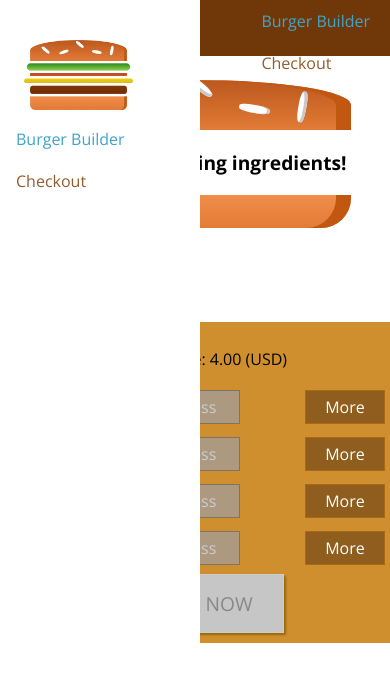
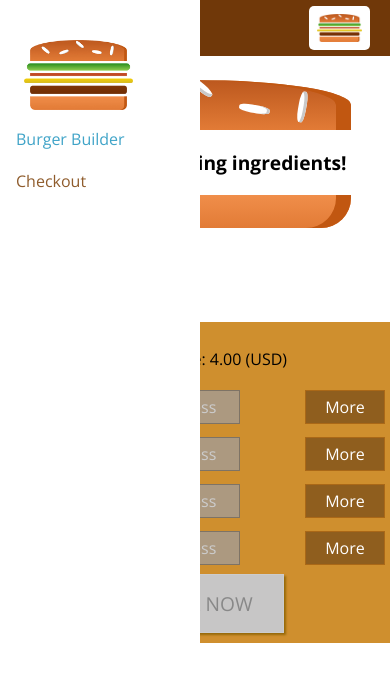
Before and after one commit to ChanakaR/burger-builder, a React app: page / in a window 390 px wide. Shown: the top 682 px of the page. Built offline with nearby package versions, Linux system fonts and the light colour scheme.

Commit message:
hide the toolbar in mobile devices

```diff
--- a/src/components/Navigation/Toolbar/Toolbar.css
+++ b/src/components/Navigation/Toolbar/Toolbar.css
@@ -16,3 +16,9 @@
 .Toolbar nav {
     height: 100%;
 }
+
+@media (max-width: 499px){
+    .DesktopOnly {
+        display: none;
+    }
+}
--- a/src/components/Navigation/Toolbar/Toolbar.js
+++ b/src/components/Navigation/Toolbar/Toolbar.js
@@ -8,7 +8,7 @@
         <header className={classes.Toolbar}>
             <div>MENU</div>
             <Logo height="80%"></Logo>
-            <nav>
+            <nav className={classes.DesktopOnly}>
                 <NavigationItems />
             </nav>
         </header>
```
